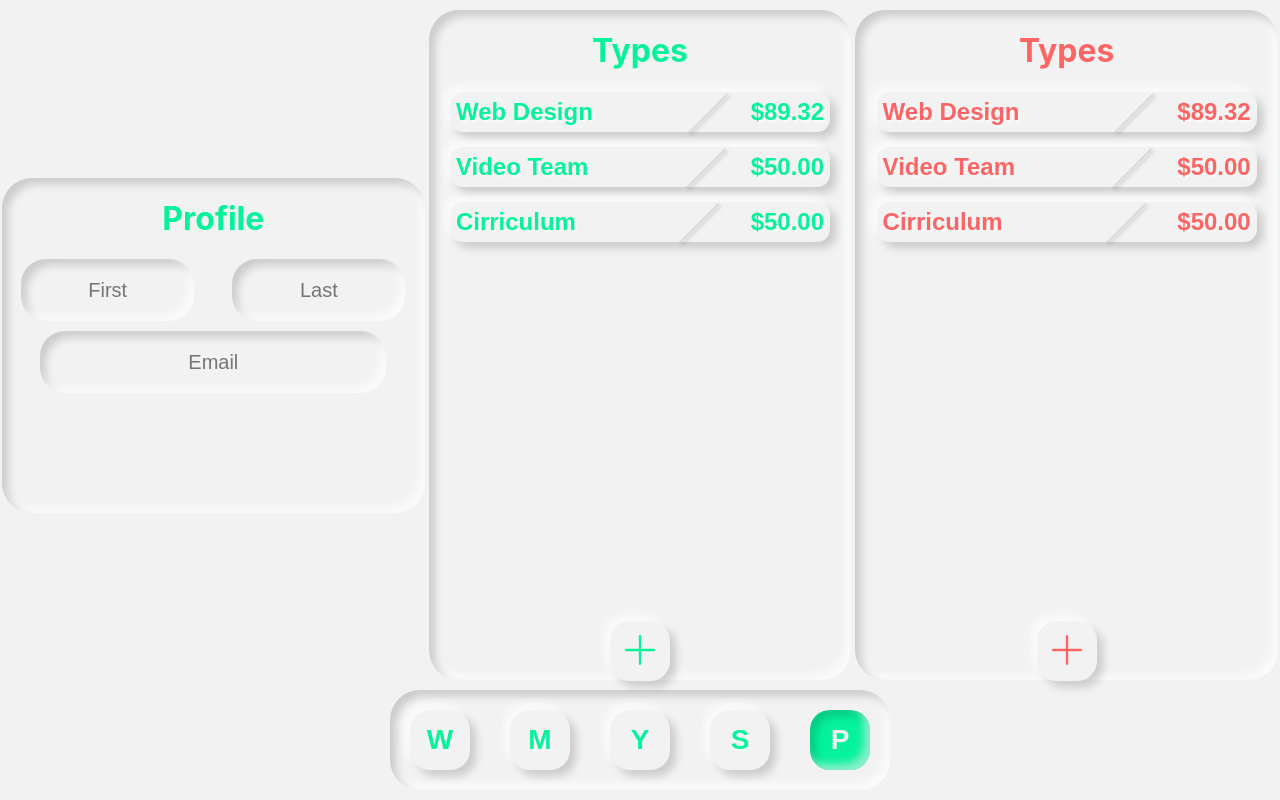
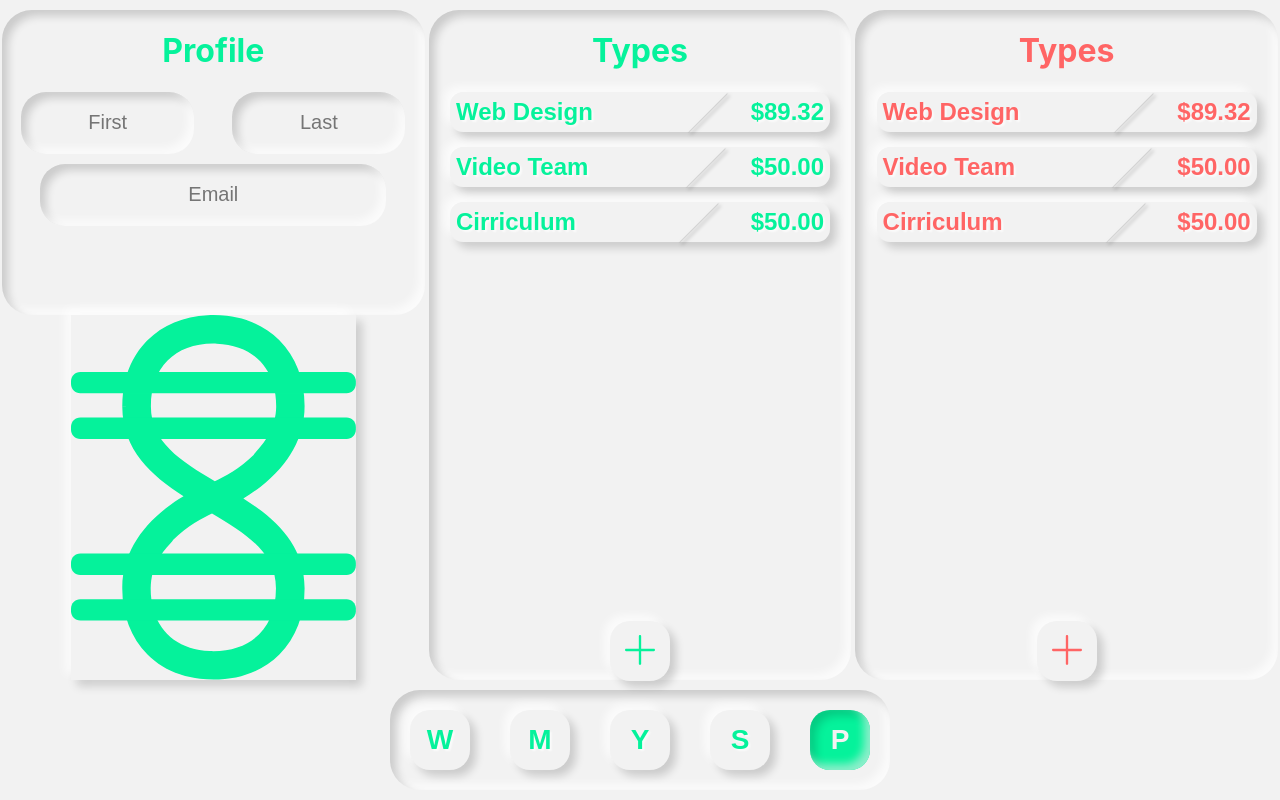
Before and after one commit to Figure-Finance/figure, a React (Create React App) app in the folder frontend/: page /profile in a window 1280 px wide. Built offline with nearby package versions, Linux system fonts and the light colour scheme.

Commit message:
[update] added Column div

```diff
--- a/frontend/src/containers/Profile/Profile.js
+++ b/frontend/src/containers/Profile/Profile.js
@@ -3,12 +3,16 @@ import classes from './Profile.module.css'
 import ProfileSummary from '../../components/ProfileSummary/ProfileSummary'
 import Summary from '../../components/Summary/Summary'
 import Navbar from '../../components/Navbar/Navbar'
+import Logo from '../../components/Logo/Logo'
 
 const Profile = props => {
   return (
     <div className={classes.Profile}>
       <div className={classes.Main}>
-        <ProfileSummary height='50%' />
+        <div className={classes.Column}>
+          <ProfileSummary height='50%' width='100%' />
+          <Logo />
+        </div>
         <Summary color='primary' canAdd />
         <Summary color='danger' canAdd />
       </div>
```
